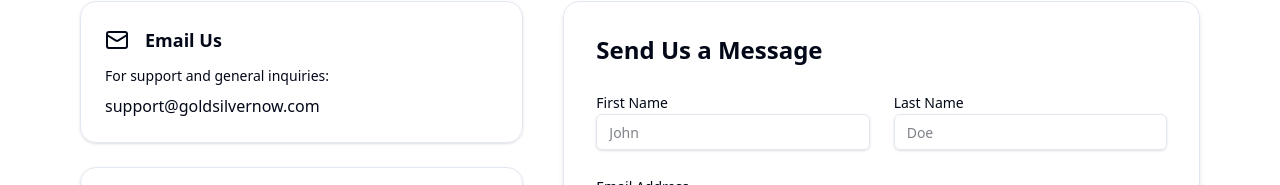
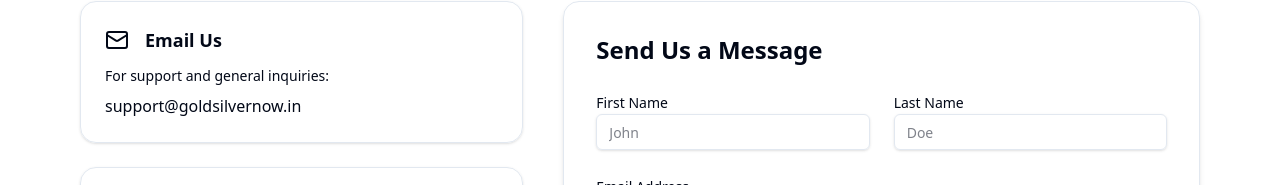
Before and after one commit to BhaveshBishnoi/gold-silver-now, a Next.js app: page /contact in a window 1280 px wide. Shown: the part 292-477 px from the top of the page. Built offline with nearby package versions, Linux system fonts and the light colour scheme.

Commit message:
fix deployment

```diff
--- a/app/(site)/contact/page.tsx
+++ b/app/(site)/contact/page.tsx
@@ -45,10 +45,10 @@ export default function ContactPage() {
                                     For support and general inquiries:
                                 </p>
                                 <a
-                                    href="mailto:support@goldsilvernow.com"
+                                    href="mailto:support@goldsilvernow.in"
                                     className="font-medium text-primary hover:underline"
                                 >
-                                    support@goldsilvernow.com
+                                    support@goldsilvernow.in
                                 </a>
                             </CardContent>
                         </Card>
```
